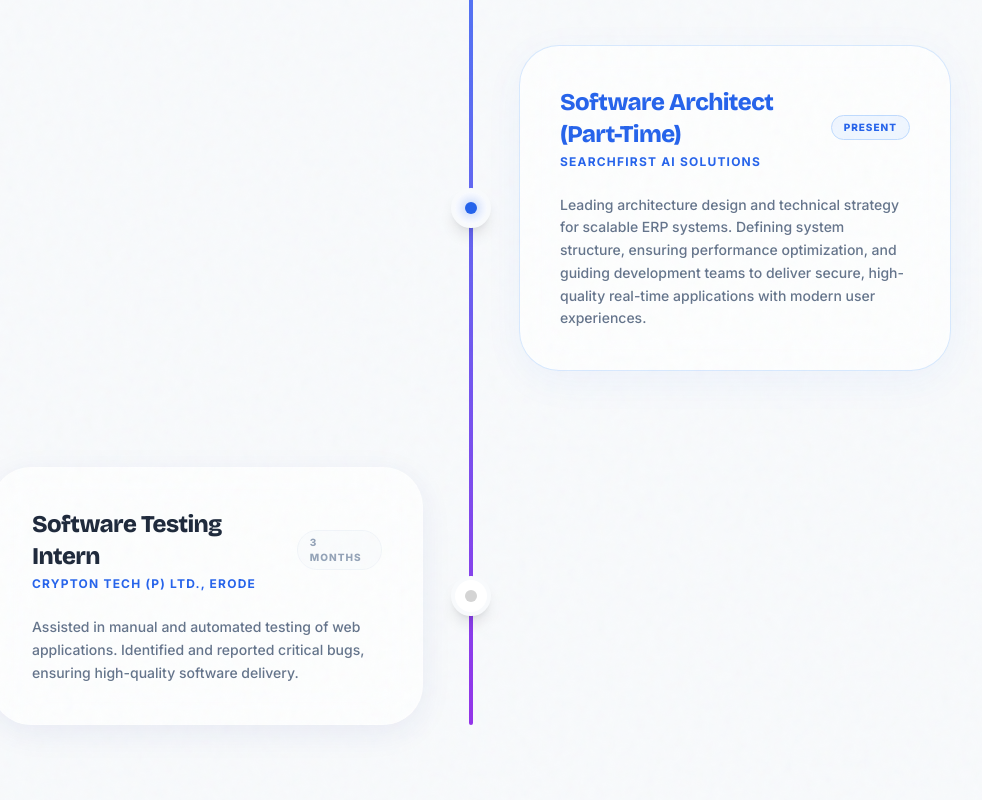
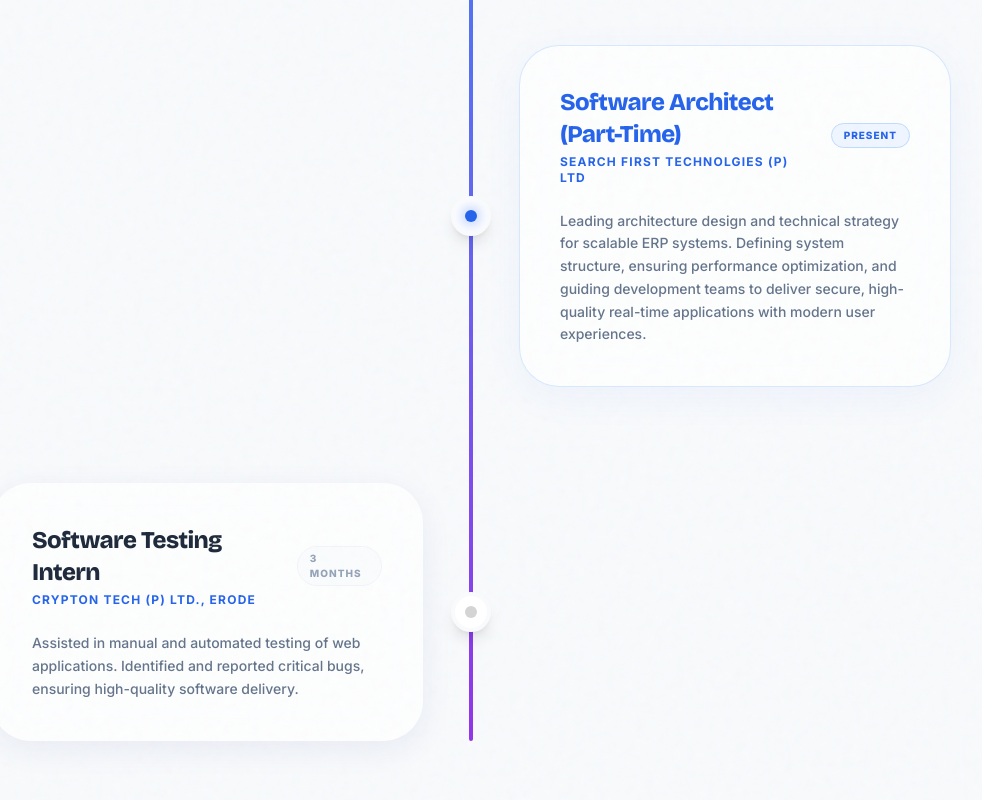
Before and after one commit to rajkumar-tech-2002/project_portfolio, a React (Vite) app in the folder client/: page / in a window 1280 px wide. Shown: the part 5293-6093 px from the top of the page, without its empty margins (169-1151 px from the left). Built offline with nearby package versions, Linux system fonts and the light colour scheme.

Commit message:
fix the office name

```diff
--- a/client/src/data/experience.jsx
+++ b/client/src/data/experience.jsx
@@ -12,7 +12,7 @@ export const experiences = [
     },
     {
         role: "Software Architect (Part-Time)",
-        company: "SearchFirst AI Solutions",
+        company: "Search First Technolgies (P) Ltd",
         duration: "Present",
         description: "Leading architecture design and technical strategy for scalable ERP systems. Defining system structure, ensuring performance optimization, and guiding development teams to deliver secure, high-quality real-time applications with modern user experiences.",
         icon: <FaBuilding className="text-blue-400" />,
```
